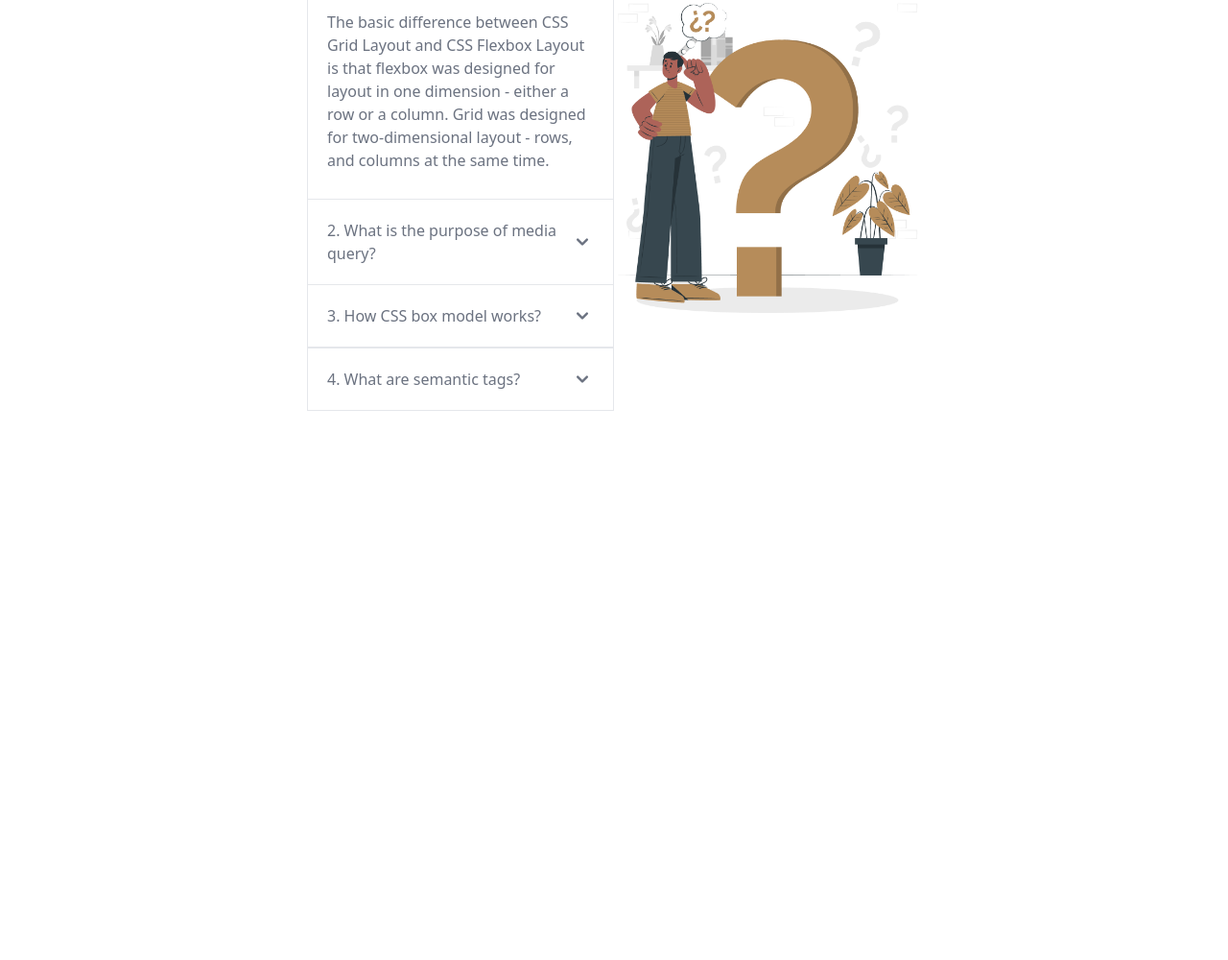
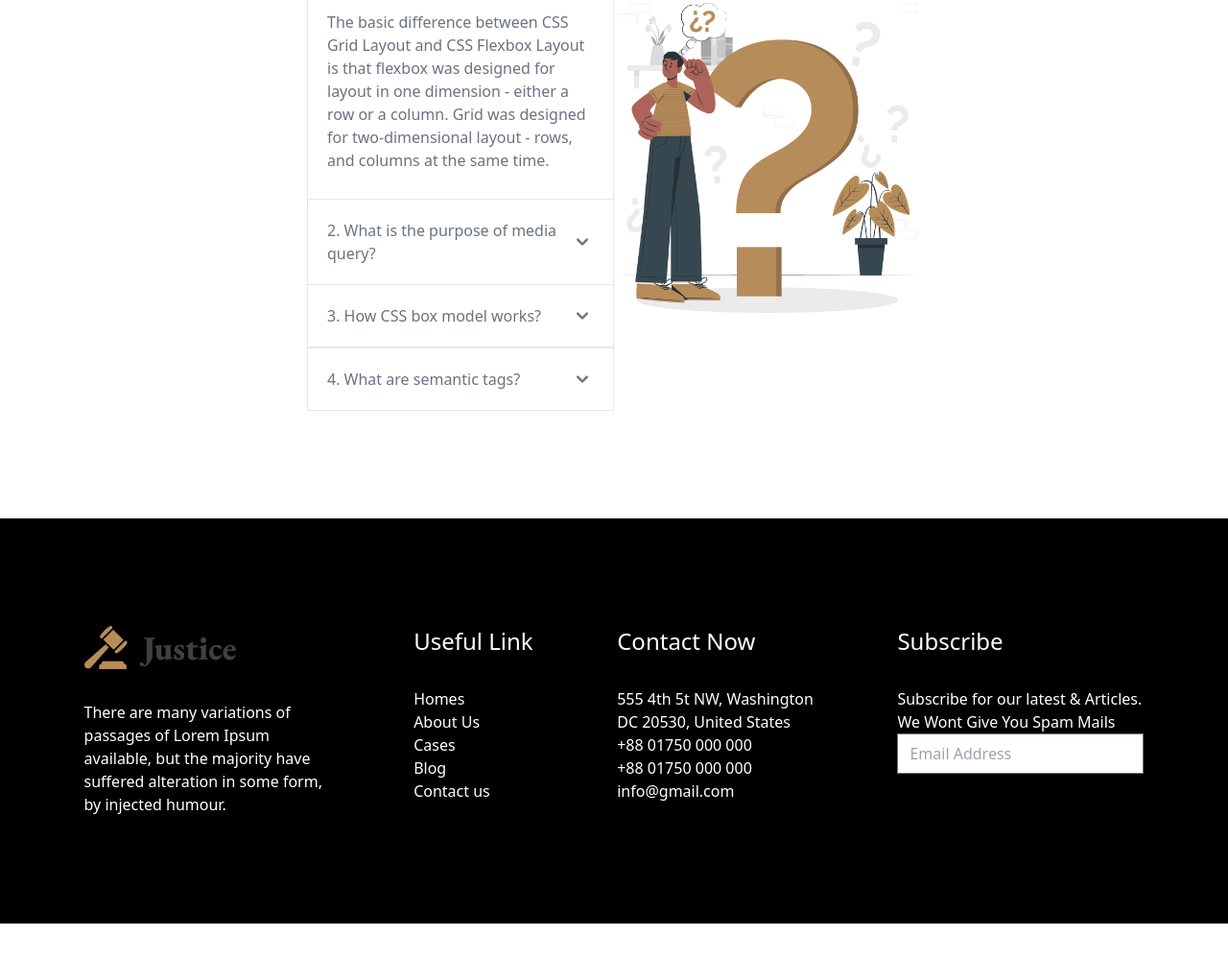
Before and after one commit to tanveer19/A03-legal-solutions, a plain HTML site: page index.html in a window 1280 px wide. Shown: the part 2923-3923 px from the top of the page at 96% size. Before the commit the page ends 3351 px from the top, so only its background shows below. Drawn offline with nearby package versions, Linux system fonts and the light colour scheme.

Commit message:
added footer

```diff
--- a/index.html
+++ b/index.html
@@ -12,7 +12,7 @@
     />
     <style></style>
   </head>
-  <body class="container mx-auto">
+  <body class="">
     <header>
       <nav class="flex justify-evenly items-center mt-12">
         <div class="logo">
@@ -617,7 +617,50 @@
         </article>
       </section>
     </main>
-    <footer></footer>
+
+    <footer class="bg-black w-full text-white">
+      <section class="my-28 py-28 flex justify-evenly">
+        <section>
+          <img src="images/logo2.png" alt="" />
+          <p class="w-64 mt-8">
+            There are many variations of passages of Lorem Ipsum available, but
+            the majority have suffered alteration in some form, by injected
+            humour.
+          </p>
+        </section>
+        <section>
+          <h3 class="text-2xl">Useful Link</h3>
+          <ul class="mt-8">
+            <li>Homes</li>
+            <li>About Us</li>
+            <li>Cases</li>
+            <li>Blog</li>
+            <li>Contact us</li>
+          </ul>
+        </section>
+        <section>
+          <h3 class="text-2xl">Contact Now</h3>
+          <p class="mt-8">
+            555 4th 5t NW, Washington <br />
+            DC 20530, United States
+          </p>
+          <p>
+            +88 01750 000 000 <br />
+            +88 01750 000 000
+          </p>
+          <p>info@gmail.com</p>
+        </section>
+        <section>
+          <h3 class="text-2xl">Subscribe</h3>
+          <p class="w-64 mt-8">
+            Subscribe for our latest & Articles. We Wont Give You Spam Mails
+          </p>
+          <form action="">
+            <input type="email" placeholder="Email Address" />
+          </form>
+        </section>
+      </section>
+    </footer>
     <script src="https://cdnjs.cloudflare.com/ajax/libs/flowbite/1.6.3/flowbite.min.js"></script>
   </body>
 </html>
```
